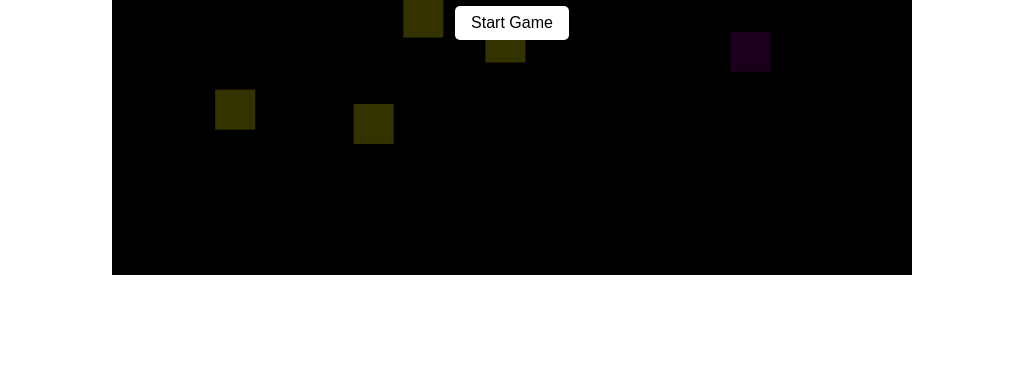
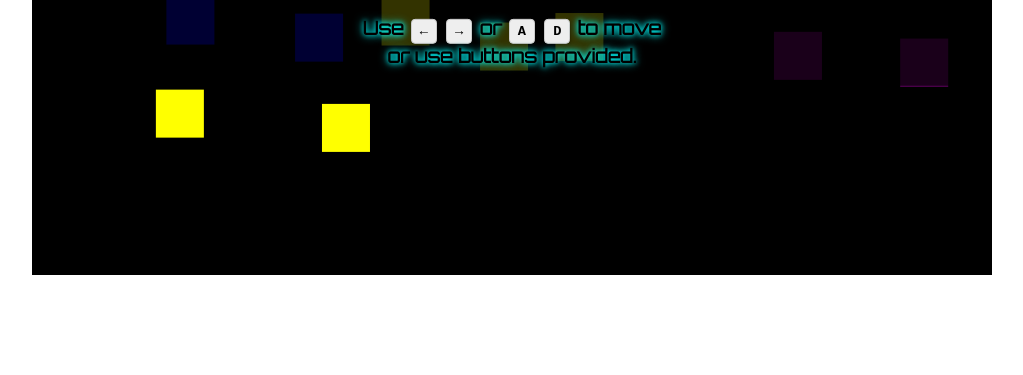
Before and after one commit to alexkneale/alexkneale.github.io-block-breaker, a website built with Vite: page index.html in a window 1280 px wide. Shown: the part 425-800 px from the top of the page, without its empty margins (128-1151 px from the left). Built offline with nearby package versions, Linux system fonts and the light colour scheme.

Commit message:
dynamic screen size added, and explosion bug fixed

```diff
--- a/index.html
+++ b/index.html
@@ -4,14 +4,26 @@
         <meta charset="UTF-8" />
         <meta name="viewport" content="width=device-width, initial-scale=1.0" />
         <title>Block Breaker</title>
+        <link
+            href="https://fonts.googleapis.com/css2?family=Orbitron&display=swap"
+            rel="stylesheet"
+        />
     </head>
     <body>
         <div id="start-screen" class="overlay overlay__start active">
             <h1>Block Breaker</h1>
-            <button id="start-button">Start Game</button>
+            <button id="start-button" class="overlay__start--button">
+                Start Game
+            </button>
+            <h3 class="overlay__start--instructions">
+                Use <span class="key">←</span> <span class="key">→</span> or
+                <span class="key">A</span> <span class="key">D</span> to move
+                <br />
+                or use buttons provided.
+            </h3>
         </div>
 
-        <canvas id="game-canvas" width="800" height="600"></canvas>
+        <canvas id="game-canvas"></canvas>
 
         <div id="end-screen" class="overlay overlay__end">
             <h2 id="end-message"></h2>
--- a/src/ball.ts
+++ b/src/ball.ts
@@ -17,7 +17,7 @@ export class Ball {
     constructor(
         // ctx: CanvasRenderingContext2D,
         canvasWidth: number,
-        // canvasHeight: number,
+        canvasHeight: number,
         speed: number
     ) {
         // this.ctx = ctx;
@@ -30,8 +30,8 @@ export class Ball {
         // place circle in middle (horizontally)
         // x is centre of circle
         this.x = canvasWidth / 2 - this.radius;
-        // place paddle 100 pixels above bottom
-        this.y = 100;
+        // place ball 100 pixels above bottom
+        this.y = 0.1 * canvasHeight;
         // set speed
         this.speed = speed;
         // random orientation
@@ -39,7 +39,7 @@ export class Ball {
             Math.random() * (1 / 3 - 1 / 6) * Math.PI + (Math.PI * 1) / 6;
         // velocity in each direction
         this.vx = this.speed * Math.cos(this.angle);
-        this.vy = this.speed * Math.sin(this.angle);
+        this.vy = -this.speed * Math.sin(this.angle);
     }
 
     public update(
--- a/src/block.ts
+++ b/src/block.ts
@@ -11,8 +11,7 @@ export class Block {
     public explosive: boolean;
     constructor(
         // have positions, heigh and width as inputs to constructor, to avoid overlap
-        height: number,
-        width: number,
+        canvasWidth: number,
         x: number,
         y: number
     ) {
@@ -36,8 +35,8 @@ export class Block {
         }
 
         // set fixed height and width
-        this.width = height;
-        this.height = width;
+        this.width = canvasWidth * 0.05;
+        this.height = this.width;
         this.x = x;
         this.y = y;
     }
--- /dev/null
+++ b/src/devices.scss
@@ -0,0 +1,5 @@
+// Breakpoint prefix Minimum width css
+
+$xsmall: 400px; //mobile
+$small: 450px; // small screens
+$desktop: 768px; // tablets
--- a/src/main.ts
+++ b/src/main.ts
@@ -37,12 +37,11 @@ let ballSpeed = 7;
 type Pair = [number, number];
 
 // block parameters
-const countBlocks = 10;
-const blockHeight = 40;
-const blockWidth = 40;
+
+const countBlocks = 20;
 
 // explosive block radius
-const explosiveRadius = 150;
+//const explosiveRadius = 150;
 
 // count of blocks eliminated - to determine when game won
 
@@ -51,6 +50,15 @@ let gameStarted = false;
 let gameOver = false;
 
 //// function declarations
+
+// function to ensure sizing of canvas is flexible
+const resizeCanvas = () => {
+    // Set width to 75% of the current viewport width
+    canvas.width = window.innerWidth * 0.75;
+
+    // Optional: Set height proportionally, or as fixed value
+    canvas.height = window.innerHeight * 0.75;
+};
 
 // function for checking two blocks aren't overlapping
 const isTooClose = (
@@ -91,7 +99,7 @@ const generateFilteredRandomArray = (
         // generate potential block coord
         const candidate: Pair = [
             getRandomInRange(width, canvasWidth - width),
-            getRandomInRange(0, canvasHeight - 150),
+            getRandomInRange(0, 0.75 * canvasHeight),
         ];
 
         // check for overlap before pushing
@@ -139,18 +147,18 @@ const resetGame = () => {
         countBlocks,
         canvas.width,
         canvas.height,
-        blockWidth,
-        blockHeight
+        canvas.width * 0.05,
+        canvas.width * 0.05
     );
 
     // generate new instances of block classes, stored in blocks array
     newPositions.forEach(([x, y]) =>
-        blocks.push(new Block(blockHeight, blockWidth, x, y))
+        blocks.push(new Block(canvas.width, x, y))
     );
 
     // reset ball and paddle
     // object.assign allows us to reset, while keeping original variable names
-    Object.assign(ball, new Ball(canvas.width, ballSpeed));
+    Object.assign(ball, new Ball(canvas.width, canvas.height, ballSpeed));
     Object.assign(paddle, new Paddle(canvas.width, canvas.height));
 };
 
@@ -170,15 +178,18 @@ const brickInExplosionRange = (
     explosiveBlock: Block
 ): Block[] => {
     return blocks.filter(
-        (block) => blockCentreDistance(block, explosiveBlock) > explosiveRadius
+        (block) =>
+            blockCentreDistance(block, explosiveBlock) >
+            explosiveBlock.width * 3
     );
 };
 
 const gameLoop = () => {
     // wait for user to start game, or catch if game over
-    if (!gameStarted || gameOver) return;
+    if (!gameStarted) return;
 
     ctx.clearRect(0, 0, canvas.width, canvas.height);
+
     // draw paddle
     paddle.update(canvas.width);
     paddle.draw(ctx);
@@ -202,9 +213,9 @@ const gameLoop = () => {
                 // explosion animation
                 explosions.push(
                     new Explosion(
-                        blocks[i].x + blocks[i].width / 2,
-                        blocks[i].y + blocks[i].height / 2,
-                        explosiveRadius
+                        explosiveBlock.x + explosiveBlock.width / 2,
+                        explosiveBlock.y + explosiveBlock.height / 2,
+                        explosiveBlock.width * 3
                     )
                 );
 
@@ -242,6 +253,8 @@ const gameLoop = () => {
 //// DOM manipulation (eventlisteners)
 
 // event listeners for starting and restarting game
+
+window.addEventListener("resize", resizeCanvas);
 
 startButton.addEventListener("click", () => {
     // remove active class from start button element
@@ -281,11 +294,14 @@ document.addEventListener("keyup", (e) => {
 
 //// Initialising game
 
+// initial resizing
+resizeCanvas();
+
 // paddle
 const paddle = new Paddle(canvas.width, canvas.height);
 
 // ball
-const ball = new Ball(canvas.width, ballSpeed);
+const ball = new Ball(canvas.width, canvas.height, ballSpeed);
 
 // block
 // array of block positions
@@ -293,8 +309,8 @@ const blockPositions = generateFilteredRandomArray(
     countBlocks,
     canvas.width,
     canvas.height,
-    blockHeight,
-    blockWidth
+    canvas.width * 0.05,
+    canvas.width * 0.05
 );
 
 if (!blockPositions) {
@@ -307,7 +323,7 @@ let blocksEliminated = 0;
 
 // array of blocks
 let blocks: Block[] = blockPositions.map(
-    ([x, y]) => new Block(blockHeight, blockWidth, x, y)
+    ([x, y]) => new Block(canvas.width, x, y)
 );
 
 // drawing each block
--- a/src/paddle.ts
+++ b/src/paddle.ts
@@ -12,14 +12,13 @@ export class Paddle {
     private movingRight: boolean = false;
 
     constructor(canvasWidth: number, canvasHeight: number) {
-        // set fixed height and width
-        this.width = 150;
-        this.height = 20;
+        // set flexible width, but fixed height
+        this.width = canvasWidth * 0.25;
+        this.height = 15;
         // plave paddle in middle (horizontally)
-        // x is midpoint in paddle
         this.x = (canvasWidth - this.width) / 2;
-        // place paddle 30 pixels above bottom
-        this.y = canvasHeight - this.height - 30;
+        // place paddle at 0.9 height down pixels above bottom
+        this.y = 0.9 * canvasHeight;
         // set speed
         this.speed = 7;
     }
--- a/src/style.scss
+++ b/src/style.scss
@@ -1,14 +1,34 @@
 body {
     margin: 0;
     background-color: white;
-    font-family: sans-serif;
+    font-family: "Orbitron", "Audiowide", sans-serif;
+    text-shadow: 0 0 5px #0ff, 0 0 10px #0ff;
     display: flex;
     align-items: center;
     justify-content: center;
     height: 100vh;
 }
 
+.key {
+    display: inline-block;
+    padding: 4px 8px;
+    margin: 0 2px;
+    background: #eee;
+    border: 1px solid #ccc;
+    color: black;
+    text-shadow: none;
+
+    border-radius: 4px;
+    font-family: monospace;
+    font-size: 0.9em;
+    box-shadow: 1px 1px 2px rgba(0, 0, 0, 0.2);
+}
+
 canvas {
+    display: block;
+    width: 75vw; /* 75% of the viewport width */
+    height: auto; /* maintains aspect ratio */
+
     border: 2px solid white;
     background-color: black;
 }
@@ -20,10 +40,10 @@ canvas {
     top: 50%;
     left: 50%;
     transform: translate(-50%, -50%);
-    width: 600px; // match canvas size
-    height: 400px;
+    width: 75vw; // match canvas size
+    height: auto;
     background-color: rgba(0, 0, 0, 0.8);
-    color: white;
+    // color: turquoise;
     display: none;
     justify-content: center;
     align-items: center;
@@ -45,4 +65,9 @@ canvas {
         border-radius: 5px;
         cursor: pointer;
     }
+
+    &__start--instructions {
+        justify-content: center;
+        text-align: center;
+    }
 }
```
Also changed, not shown: README.md.
